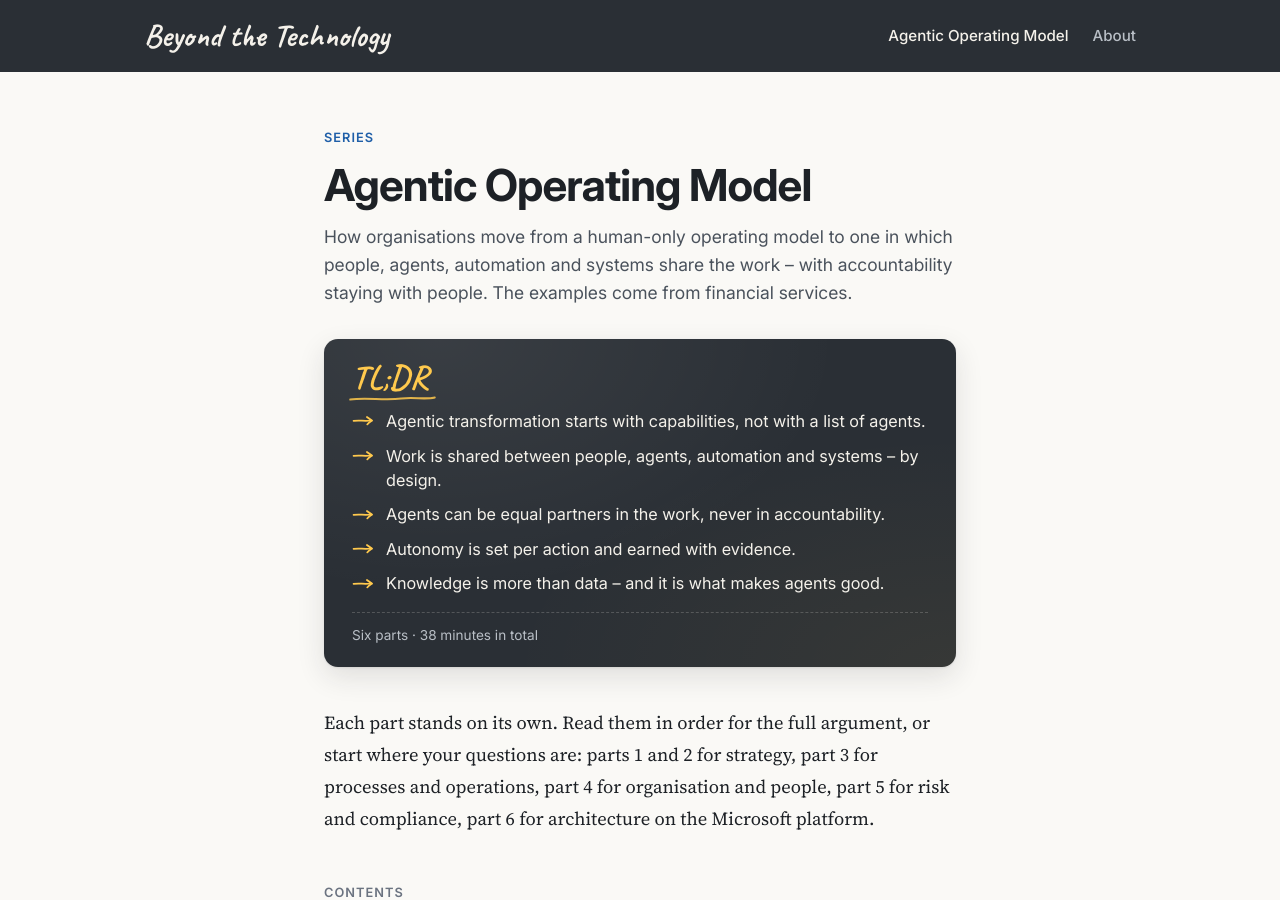
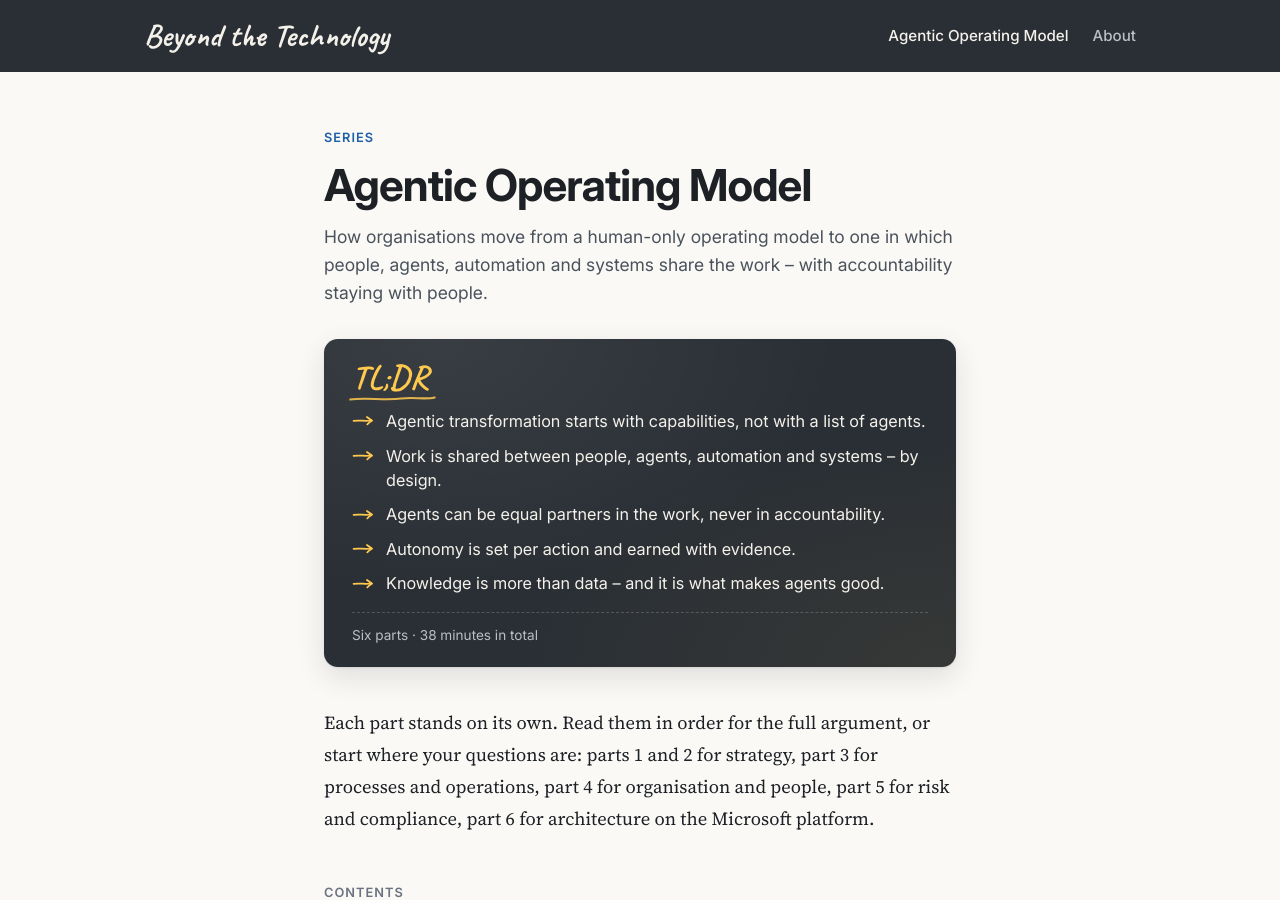
Before and after one commit to mgmllrpro/mgmllrpro.github.io, a Jekyll site: the page built from agentic-operating-model/index.md, in a window 1280 px wide and 900 px high. Built offline with Jekyll 4.4.1, drawn with Linux system fonts in a browser that asks for light colours.

Commit message:
AOM-Serienseite: ohne Branchenhinweis
Co-Authored-By: Claude Opus 5.5 <noreply@anthropic.com>
Claude-Session: https://claude.ai/code/session_01EATrPzhaSgqNdwFqTJw3ot

```diff
--- a/_data/series.yml
+++ b/_data/series.yml
@@ -10,7 +10,7 @@
   description: >-
     How organisations move from a human-only operating model to one in which
     people, agents, automation and systems share the work – with accountability
-    staying with people. The examples come from financial services.
+    staying with people.
   url: /agentic-operating-model/
   visible: true
   # Table of contents on the series page. A part links to its article once the article is
--- a/agentic-operating-model/index.md
+++ b/agentic-operating-model/index.md
@@ -4,8 +4,7 @@ title: Agentic Operating Model
 series: agentic-operating-model
 description: >-
   An article series on how organisations move from a human-only operating model
-  to one in which people, agents, automation and systems share the work. The
-  examples come from financial services.
+  to one in which people, agents, automation and systems share the work.
 tldr:
   - Agentic transformation starts with capabilities, not with a list of agents.
   - Work is shared between people, agents, automation and systems – by design.
```
